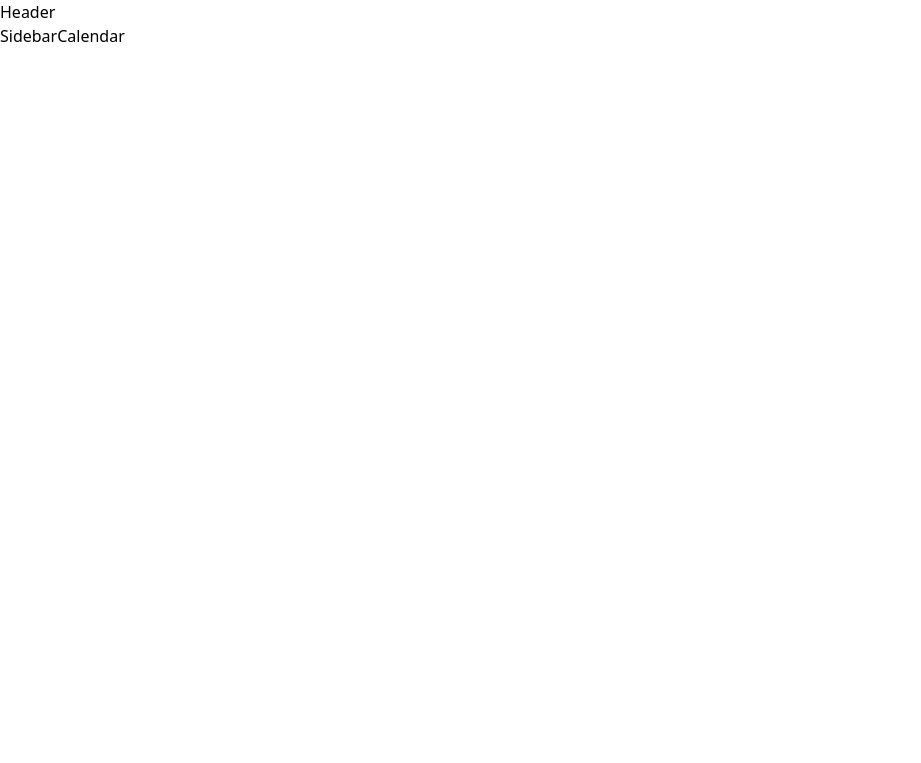
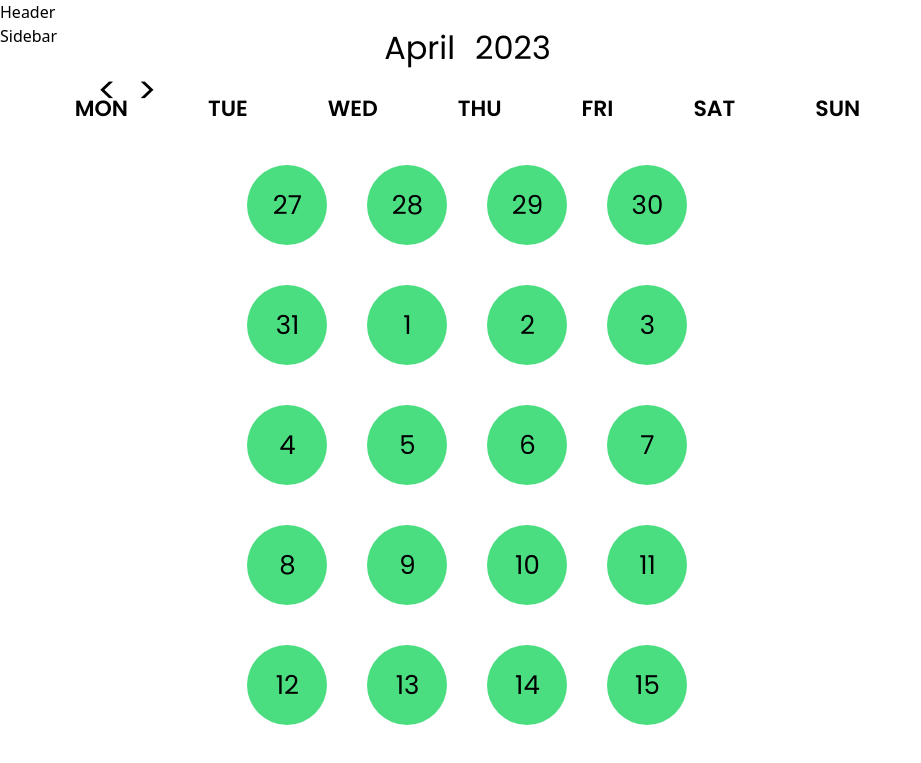
Before and after one commit to itsDaiton/calendar-app, a React (Vite) app: page / in a window 1280 px wide. Shown: the top 763 px of the page, without its empty margins (0-921 px from the left). Built offline with nearby package versions, Linux system fonts and the light colour scheme.

Commit message:
first setup of calendar - display, moving between months, getting today's day marked and more

```diff
--- a/package.json
+++ b/package.json
@@ -10,6 +10,7 @@
   },
   "dependencies": {
     "@types/node": "^18.15.11",
+    "dayjs": "^1.11.7",
     "react": "^18.2.0",
     "react-dom": "^18.2.0"
   },
--- a/src/App.tsx
+++ b/src/App.tsx
@@ -1,13 +1,46 @@
-import React from 'react'
+import React, { useState } from 'react'
 import { Calendar, Header, Sidebar } from './components'
+import dayjs from 'dayjs'
 
 const App = () => {
+
+  const currentDate = dayjs()
+  const currentMonth = currentDate.month()
+  const currentYear = currentDate.year()
+
+  const [month, setMonth] = useState<number>(currentMonth)
+  const [year, setYear] = useState<number>(currentYear)
+
+  const nextMonth = () => {
+    if (month === 11) {
+      setYear(year + 1)
+      setMonth(0)
+    }
+    else {
+      setMonth(month + 1)
+    }
+  }
+
+  const previousMonth = () => {
+    if (month === 0) {
+      setYear(year - 1)
+      setMonth(11)
+    }
+    else {
+      setMonth(month - 1)
+    }
+  }
+
   return (
     <div>
       <Header/>
       <div className='flex flex-row'>
-      <Sidebar/>
-      <Calendar/>
+        <Sidebar/>
+        <div className='flex flex-row items-start space-x-5 p-10 text-[36px] font-poppins'>
+          <button onClick={() => previousMonth()}>{'<'}</button>
+          <button onClick={() => nextMonth()}>{'>'}</button>
+        </div>
+        <Calendar year={year} month={month}/>
       </div>
     </div>
   )
--- a/src/components/Calendar.tsx
+++ b/src/components/Calendar.tsx
@@ -1,10 +1,82 @@
-import React from 'react'
+import dayjs from 'dayjs'
+import { daysOfWeek } from '../../utils/data'
 
-type Props = {}
+type CalendarProps = {
+  year: number;
+  month: number;
+}
 
-const Calendar = (props: Props) => {
+const Calendar = ({ year, month}: CalendarProps) => {
+
+  const renderWeeks = () => {
+    const weeks = []
+
+    const firstDayOfMonth = dayjs().year(year).month(month).date(1)
+    const firstDayOfWeek = firstDayOfMonth.day()
+    const daysInMonth = firstDayOfMonth.daysInMonth()
+
+    const previousMonthDays = []
+    const previousMonthLastDay = dayjs().year(year).month(month - 1).endOf('month').date()
+
+    const startDayIndex = (firstDayOfWeek + 6) % 7
+
+    for (let i = startDayIndex - 1; i >= 0; i--) {
+      previousMonthDays.push(dayjs().year(year).month(month - 1).date(previousMonthLastDay - i))
+    }
+
+    const currentMonthDays = []
+    for (let i = 1; i <= daysInMonth; i++) {
+      currentMonthDays.push(dayjs().year(year).month(month).date(i))
+    }
+
+    const lastDayOfWeek = (firstDayOfWeek + daysInMonth - 1) % 7
+    const daysInNextMonth = (lastDayOfWeek === 6) ? 0 : 6 - lastDayOfWeek
+
+    const nextMonthDays = []
+    for (let i = 1; i <= daysInNextMonth + 1; i++) {
+      nextMonthDays.push(dayjs().year(year).month(month + 1).date(i))
+    }
+
+    const days = [...previousMonthDays, ...currentMonthDays, ...nextMonthDays]
+
+    for (let i = 0; i < days.length; i++) {
+      const date = days[i]
+      const isCurrentMonth = date.month() === month
+      const isToday = date.isSame(dayjs(), 'day')
+
+      weeks.push(
+        <div
+          key={i}
+          className={`bg-green-400 w-[25px] h-[25px] p-10 m-5 flex justify-center items-center font-poppins text-[26px] rounded-full
+          ${isCurrentMonth ? '' : 'bg-gray-400'}
+          ${isToday ? 'bg-blue-500' : ''}`}
+        >
+          {date.date()}
+        </div>
+      )
+    }
+    return weeks;
+  }
+
   return (
-    <div>Calendar</div>
+    <div>
+    <div className='flex justify-center items-center flex-wrap flex-row w-1/2 space-x-5'>
+      <p className='font-poppins text-[32px]'>
+        {dayjs().month(month).format('MMMM')}
+      </p>
+      <p className='font-poppins text-[32px]'>
+        {year}
+      </p>
+    </div>
+    <div className='flex flex-row justify-center space-x-20 items-center w-1/2 py-5 font-poppins font-semibold text-[22px]'>
+      {daysOfWeek.map((day) => (
+        <p key={day.id}>{day.value}</p>
+      ))}
+    </div>
+    <div className='flex justify-center flex-wrap flex-row w-1/2'>
+      {renderWeeks()}
+    </div>
+    </div>
   )
 }
 
--- /dev/null
+++ b/utils/data.ts
@@ -0,0 +1,35 @@
+interface daysOfWeekDay {
+  id: number;
+  value: string
+}
+
+export const daysOfWeek : daysOfWeekDay[] = [
+  {
+    id: 1,
+    value: "MON",
+  },
+  {
+    id: 2,
+    value: "TUE",
+  },
+  {
+    id: 3,
+    value: "WED",
+  },
+  {
+    id: 4,
+    value: "THU",
+  },
+  {
+    id: 5,
+    value: "FRI",
+  },
+  {
+    id: 6,
+    value: "SAT",
+  },
+  {
+    id: 7,
+    value: "SUN",
+  },
+]
```
Also changed, not shown: 1 other file (tests, documents, lock files or other folders).
